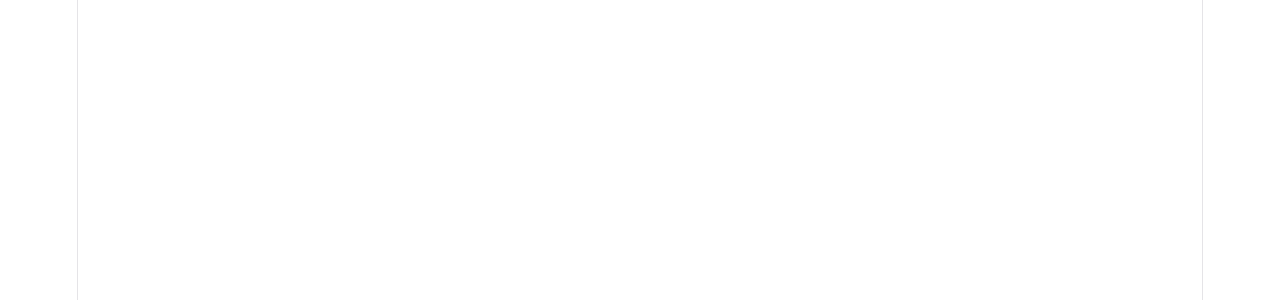
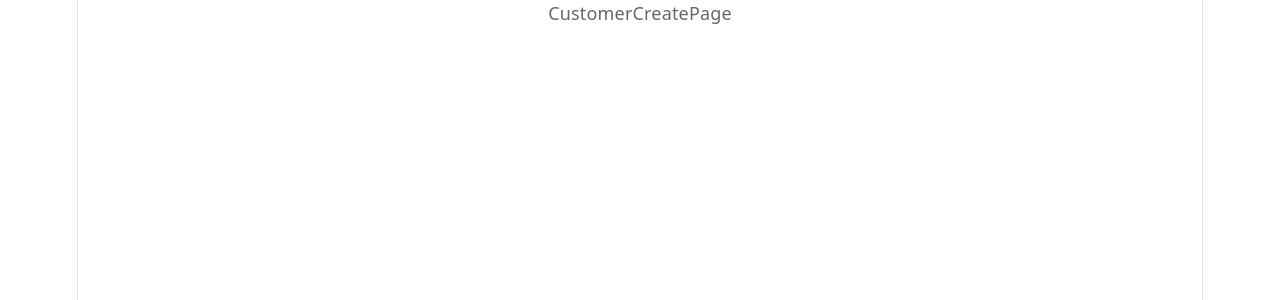
Before and after one commit to ThuloMatlala/SADCOMS, a React (Vite) app in the folder SADCOMS.Web/: page /customers/create in a window 1280 px wide. Before the commit this address had no page. Shown: the top 300 px of the page. Built offline with nearby package versions, Linux system fonts and the light colour scheme.

Commit message:
add customer create page

```diff
--- a/SADCOMS.Web/src/App.tsx
+++ b/SADCOMS.Web/src/App.tsx
@@ -1,6 +1,7 @@
 import { BrowserRouter, Routes, Route, useNavigate } from 'react-router-dom';
 import CustomerListPage from './pages/customers/CustomerListPage';
 import './App.css'
+import CustomerCreatePage from './pages/customers/create/CustomerCreatePage';
 
 function Home() {
   const navigate = useNavigate();
@@ -17,6 +18,7 @@
       <Routes>
         <Route path="/" element={<Home />} />
         <Route path="/customers" element={<CustomerListPage />} />
+        <Route path="/customers/create" element={<CustomerCreatePage />} />
       </Routes>
     </BrowserRouter>
   )
--- /dev/null
+++ b/SADCOMS.Web/src/pages/customers/create/CustomerCreatePage.tsx
@@ -0,0 +1,7 @@
+import React from 'react'
+
+export default function CustomerCreatePage() {
+  return (
+    <div>CustomerCreatePage</div>
+  )
+}
```
